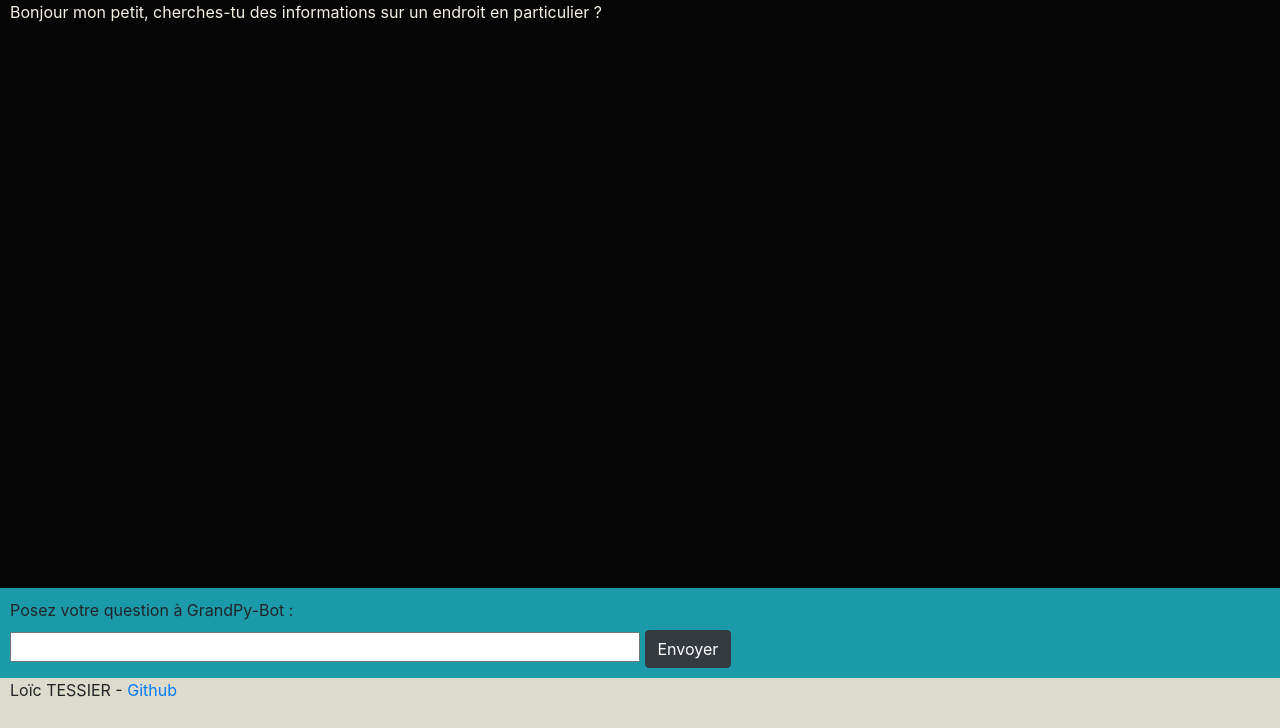
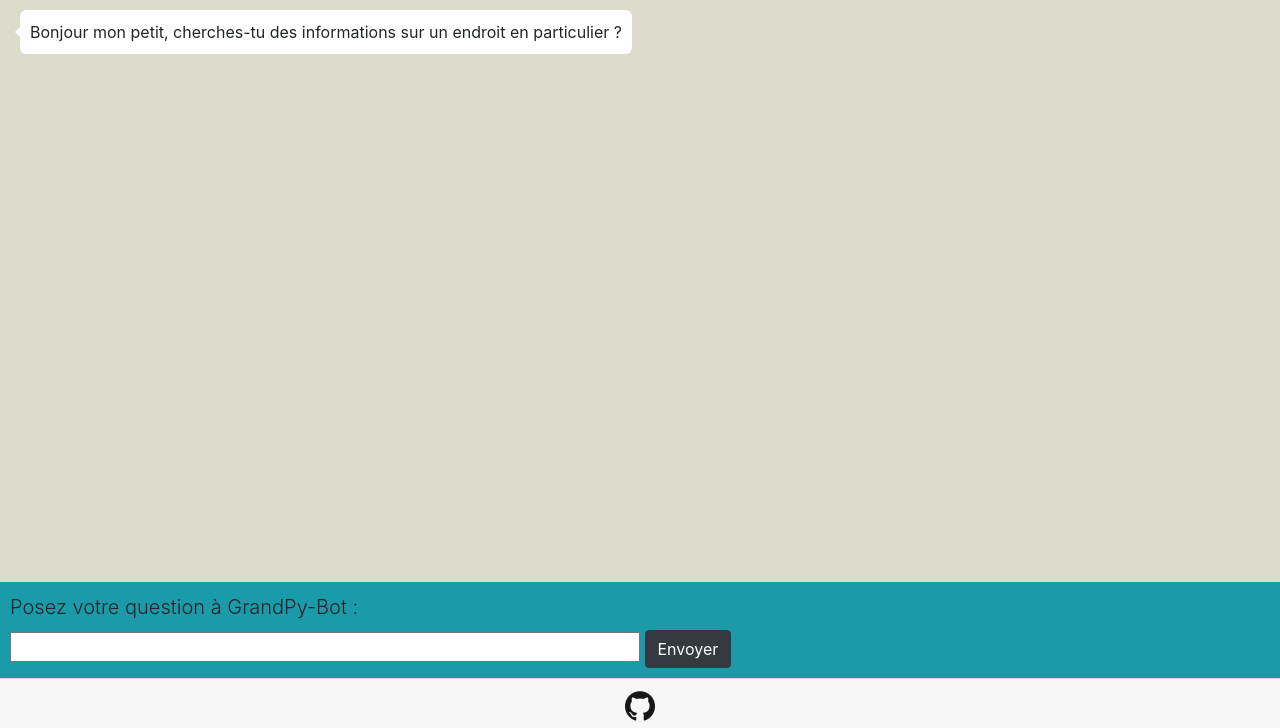
Before and after one commit to loictessier/GrandPy-Bot, a Flask app: page / in a window 1280 px wide. Shown: the part 72-800 px from the top of the page. Run offline with Flask 2, Linux system fonts and the light colour scheme; some libraries are stand-ins or nearby versions.

Commit message:
Finalized first version of interface.

```diff
--- a/grandpybot/grandpy.py
+++ b/grandpybot/grandpy.py
@@ -17,8 +17,10 @@ GRANDPY_PRESET_ANSWER = {
         "Je ne me souviens pas d'un tel endroit.",
     "tired_for_story_grandpy":
         "Je suis trop fatigué pour te raconter une histoire sur cet endroit.",
-    "ingnorant_for_story_grandpa":
-        "Je n'ai pas d'histoire à raconter sur cet endroit."
+    "ignorant_for_story_grandpa":
+        "Je n'ai pas d'histoire à raconter sur cet endroit.",
+    "no_question_detected":
+        "Désolé, je n'ai pas compris la question."
 }
 
 
@@ -35,7 +37,8 @@ class Grandpy:
             Grandpy try to answer the user by looking for the question terms
             then finding the address corresponding and informations about it
         """
-        # ajouter lien page https://fr.wikipedia.org/wiki?curid=5653202
+        if user_raw_text == "":
+            return self._format_grandpy_answer("", "", "", "")
         countries = ["France"]
         address = None
         extract = None
@@ -47,6 +50,8 @@ class Grandpy:
         # Search for an address based on the keywords
         if keywords is not None:
             address = self._get_address(keywords, countries)
+        else:
+            address = GRANDPY_PRESET_ANSWER["no_question_detected"]
         # If an address was found, search for informations about the location
         if address is not None and (
                 address not in GRANDPY_PRESET_ANSWER.values()):
@@ -60,7 +65,9 @@ class Grandpy:
                 extract,
                 lien,
                 address["geometry"]["location"])
-        return self._format_grandpy_answer("", "", "", "")
+        if address is None:
+            address = GRANDPY_PRESET_ANSWER["ignorant_grandpy"]
+        return self._format_grandpy_answer(address, "", "", "")
 
     def _search_question(self, raw_text):
         """
@@ -105,7 +112,7 @@ class Grandpy:
             )
         except ZeroResultsException:
             media_wiki_result = GRANDPY_PRESET_ANSWER[
-                "ingnorant_for_story_grandpa"
+                "ignorant_for_story_grandpa"
             ]
         except NoResponseException:
             media_wiki_result = GRANDPY_PRESET_ANSWER[
--- a/grandpybot/static/css/grandpy.css
+++ b/grandpybot/static/css/grandpy.css
@@ -8,22 +8,27 @@ body {
 main {
     flex-grow: 1;
     overflow-y: scroll;
-    background-color: #050505;
+    background-color: #DDDBCB;
     padding: 0px 10px;
     display: flex;
 }
 
 section {
     background-color: #1B9AAA;
-    /* flex-shrink: 0; */
     padding: 10px 10px;
 }
 
 footer {
-    background-color: #DDDBCB;
+    background-color: #F5F1E3;
     height: 50px;
     flex-shrink: 0;
     padding: 0px 10px;
+    text-align: center;
+}
+
+footer img {
+    width: 30px;
+    height: auto;
 }
 
 header {
@@ -40,21 +45,58 @@ ul, li {
     margin:0;
 }
 
+.speech-bubble {
+	position: relative;
+    border-radius: .4em;
+    padding: 10px;
+    margin: 10px;
+    display: inline-block;
+}
+
+.speech-bubble:after {
+	content: '';
+	position: absolute;
+	top: 50%;
+	width: 0;
+	height: 0;
+	border: 5px solid transparent;
+	margin-top: -5px;
+}
+
 .answer {
-    color: #F5F1E3;
     width: 51%;
+}
+
+.answer>.speech-bubble {
+    background: #FFFFFF;
+}
+
+.answer>.speech-bubble::after {
+    border-right-color: #FFFFFF;
+    left: 0;
+    border-left: 0;
+	margin-left: -5px;
 }
 
 .question {
     text-align: right;
-    color: #FFFFFF;
-    width: 51%;
     margin-left: auto;
 }
 
+.question>.speech-bubble {
+    background: #60da25;
+}
+
+.question>.speech-bubble::after {
+    border-left-color: #60da25;
+    right: 0;
+    border-right: 0;
+	margin-right: -5px;
+}
+
 .map {
-    height: 200px;  /* The height is 400 pixels */
-    width: 300px;  /* The width is the width of the web page */
+    height: 200px;
+    width: 300px;
 }
 
 #user_input {
--- a/grandpybot/static/js/grandpy.js
+++ b/grandpybot/static/js/grandpy.js
@@ -1,44 +1,44 @@
 function grandpyAnswer(){
+    var user_input = document.getElementById("user_input");
+    var user_input_value = user_input.value;
+    $("#chat ul").append('<li class="question"><div class="speech-bubble">' + user_input_value + '</div></li>');
+    user_input.value = "";
+
     // display a loading gif
     $.post('/grandpy', {
-        user_raw_text: $("#user_input").val()
+        user_raw_text: user_input_value,
+
     }).done(function(response){
-        var user_input = document.getElementById("user_input");
-        $("#chat ul").append('<li class="question">' + user_input.value + ' </li>');
-        user_input.value = "";
 
         if(response['answer']['address'] !== ""){
             // Send address
-            $("#chat ul").append('<li class="answer">' + response['answer']['address'] + ' </li>');
+            $("#chat ul").append('<li class="answer"><div class="speech-bubble">' + response['answer']['address'] + '</div></li>');
+            if(response['answer']['location'] !== ""){
                 // Initialize and display the map
                 var mapId = Math.random().toString(36).substring(2, 15);
-            $("#chat ul").append('<div id="' + mapId + '" class="map answer"></div>');
+                $("#chat ul").append('<div class="answer"><div class="speech-bubble"><div id="' + mapId + '" class="map"></div></div></div>');
                 initMap(
                     response['answer']['location']['lat'],
                     response['answer']['location']['lng'],
                     mapId
                 );
-
+            }
         }
         // Send extract
-        if(response['answer']['extract'] != "" && response['answer']['extract'] != null){
-            $("#chat ul").append('<li class="answer">' + response['answer']['extract']
-                + ' [<a href='+ response['answer']['lien'] +'>En savoir plus sur Wikipedia</a>]</li>');
+        if(response['answer']['extract'] !== "" && response['answer']['extract'] !== null){
+            $("#chat ul").append('<li class="answer"><div class="speech-bubble">' + response['answer']['extract']
+                + ' [<a href='+ response['answer']['lien'] +'>En savoir plus sur Wikipedia</a>]</div></li>');
         }
         $("#chat").scrollTop($('#chat').prop("scrollHeight"));
 
     }).fail(function() {
-        $("#chat ul").append('<li class="answer">Grandpybot est fatigué, il répondra à tes questions une autre fois.</li>');
+        $("#chat ul").append('<li class="answer"><div class="speech-bubble">Grandpybot est fatigué, il répondra à tes questions une autre fois.</div></li>');
     });
 }
 
-// TODO displaymap(lat, long)
 function initMap(lat, lng, mapId){
-    // The location of Uluru
     var location = {lat: lat, lng: lng};
-    // The map, centered at Uluru
     var map = new google.maps.Map(
         document.getElementById(mapId), {zoom: 10, center: location});
-    // The marker, positioned at Uluru
     var marker = new google.maps.Marker({position: location, map: map});
 }
--- a/grandpybot/templates/index.html
+++ b/grandpybot/templates/index.html
@@ -16,24 +16,30 @@
 
         <main id="chat">
             <ul>
-                <li class="answer">Bonjour mon petit, cherches-tu des informations sur un endroit en particulier ?</li>
+                <li class="answer">
+                    <div class="speech-bubble">
+                        Bonjour mon petit, cherches-tu des informations sur un endroit en particulier ?
+                    </div>
+                </li>
             </ul>
         </main>
         <section>
-            <form>
-                <label for="user_input">Posez votre question à GrandPy-Bot :</label>
-                <!-- TODO supprimer lors de l'ajout du css --> <br>
+            <form onsubmit="grandpyAnswer();return false;">
+                <label for="user_input" class="lead">Posez votre question à GrandPy-Bot :</label>
+                <br>
                 <input type="text" name="user_input" id="user_input">
                 <a class="btn btn-dark" href="javascript:grandpyAnswer();">Envoyer</a>
             </form>
         </section>
 
-        <footer>
-            Loïc TESSIER - <a href="https://github.com/loictessier/GrandPy-Bot">Github</a>
+        <footer class="card-footer">
+            <a href="https://github.com/loictessier/GrandPy-Bot">
+                <img src="{{ url_for('static', filename='img/mark-github.png') }}" alt="Github">
+            </a>
         </footer>
     </body>
 
     <script type="text/javascript" src="{{ url_for('static', filename='js/grandpy.js') }}"></script>
-    <script async defer src="https://maps.googleapis.com/maps/api/js?key={{ config['GOOGLE_API_KEY'] }}&callback=initMap">
+    <script async defer src="https://maps.googleapis.com/maps/api/js?key={{ config['GOOGLE_API_KEY'] }}">
 </script>
 </html>
```
Also changed, not shown: grandpybot/static/img/mark-github.png (added). Lines whose indentation alone changed are shown as unchanged.
